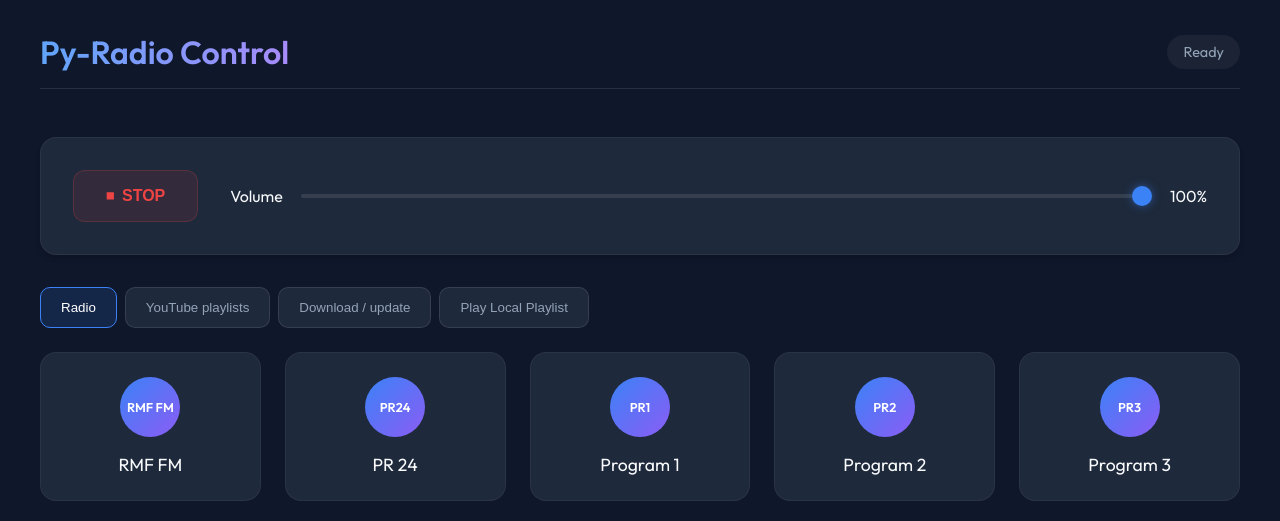
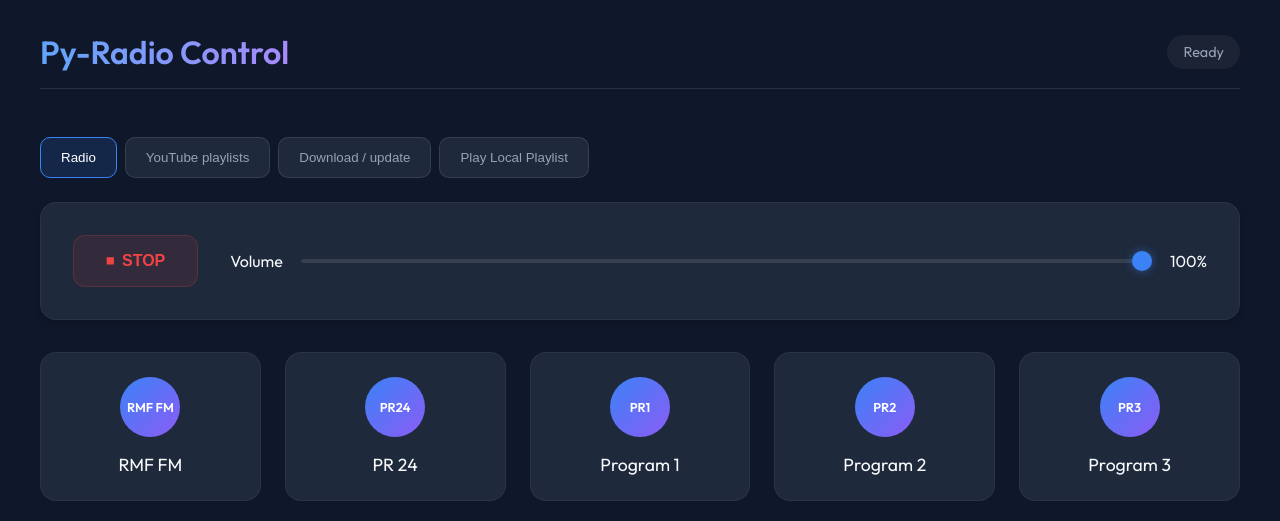
Before and after one commit to jacekkowalczyk82/py-radio, a Flask app: page / in a window 1280 px wide. Shown: the top 521 px of the page. Run offline with Flask 3, Linux system fonts and the light colour scheme.

Commit message:
fixe dlayout

```diff
--- a/web_control/static/script.js
+++ b/web_control/static/script.js
@@ -1,7 +1,7 @@
 document.addEventListener('DOMContentLoaded', () => {
     const volumeSlider = document.getElementById('volume-slider');
     const volumeValue = document.getElementById('volume-value');
-    const stopBtn = document.getElementById('btn-stop');
+    const stopButtons = document.querySelectorAll('.stop-btn');
     const statusIndicator = document.getElementById('status-indicator');
     const stationCards = document.querySelectorAll('.station-card');
     const tabButtons = document.querySelectorAll('.tab-btn');
@@ -116,9 +116,11 @@ document.addEventListener('DOMContentLoaded', () => {
     });
 
     // Stop Button
-    stopBtn.addEventListener('click', () => {
-        sendCommand('stop', null, null, 0);
-        updateUIState(null);
+    stopButtons.forEach(button => {
+        button.addEventListener('click', () => {
+            sendCommand('stop', null, null, 0);
+            updateUIState(null);
+        });
     });
 
     // Station Selection
--- a/web_control/templates/index.html
+++ b/web_control/templates/index.html
@@ -17,9 +17,17 @@
             <div class="status-indicator" id="status-indicator">Ready</div>
         </header>
 
-        <section class="controls-section">
+        <nav class="tabs" aria-label="Media source">
+            <button class="tab-btn active" data-tab="radios">Radio</button>
+            <button class="tab-btn" data-tab="playlists">YouTube playlists</button>
+            <button class="tab-btn" data-tab="playlist-manager">Download / update</button>
+            <button class="tab-btn" data-tab="local-playlists">Play Local Playlist</button>
+        </nav>
+
+        <section class="tab-content active" id="radios">
+        <div class="controls-section">
             <div class="main-controls">
-                <button id="btn-stop" class="control-btn stop-btn">
+                <button id="radio-stop-btn" class="control-btn stop-btn" type="button">
                     <span class="icon">⏹</span> STOP
                 </button>
                 <div class="volume-control">
@@ -28,16 +36,7 @@
                     <span id="volume-value">100%</span>
                 </div>
             </div>
-        </section>
-
-        <nav class="tabs" aria-label="Media source">
-            <button class="tab-btn active" data-tab="radios">Radio</button>
-            <button class="tab-btn" data-tab="playlists">YouTube playlists</button>
-            <button class="tab-btn" data-tab="playlist-manager">Download / update</button>
-            <button class="tab-btn" data-tab="local-playlists">Play Local Playlist</button>
-        </nav>
-
-        <section class="tab-content active" id="radios">
+        </div>
         <div class="stations-grid">
             <!-- Stations will be generated here, but for now hardcoded based on user list -->
             <div class="station-card" data-name="RMF FM" data-url="http://31.192.216.5/rmf_fm">
@@ -145,6 +144,9 @@
         <section class="tab-content" id="local-playlists">
             <section class="local-playlist-controls" aria-label="Local playlist playback controls">
                 <div class="local-playlist-buttons">
+                    <button class="control-btn stop-btn" id="local-stop-btn" type="button">
+                        <span class="icon">⏹</span> STOP
+                    </button>
                     <button class="control-btn playback-btn" id="btn-next" type="button">Next</button>
                     <button class="control-btn playback-btn" id="btn-pause" type="button">Pause</button>
                     <button class="control-btn playback-btn" id="btn-resume" type="button">Resume</button>
```
